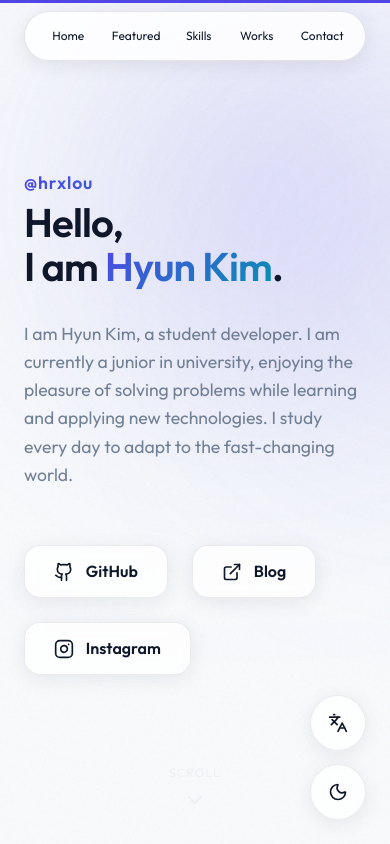
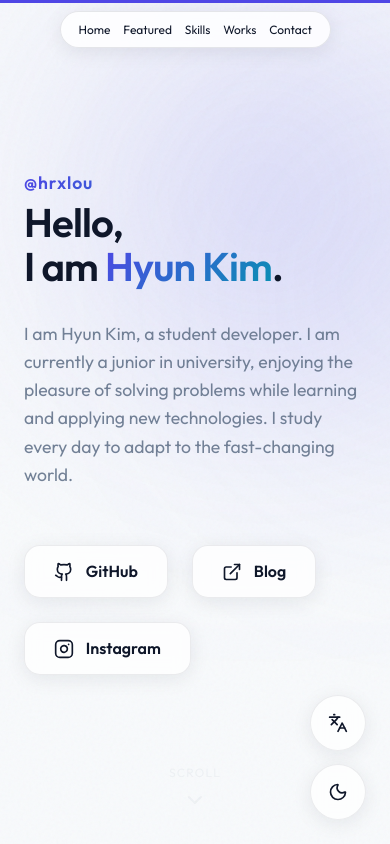
Before and after one commit to hrxlou/PortfolioWeb, a React (Vite) app: page / in a window 390 px wide. Shown: the top 844 px of the page. Built offline with nearby package versions, Linux system fonts and the light colour scheme; no server answers.

Commit message:
[Fix] 네비바 디자인 원복 및 트랜지션 글리치 수정

```diff
--- a/src/components/Navbar.tsx
+++ b/src/components/Navbar.tsx
@@ -70,12 +70,13 @@ const Navbar = ({ onNavClick, theme }: NavbarProps) => {
             display: 'flex',
             alignItems: 'center',
             gap: isMobile ? '0.8rem' : '1.5rem',
-            // 트랜지션 대상 명시 및 부드러운 타이밍 적용
-            transition: 'padding 0.5s cubic-bezier(0.4, 0, 0.2, 1), background 0.5s ease, border-color 0.5s ease, box-shadow 0.5s ease',
-            padding: isBarMode ? '0.4rem 0' : '0.5rem 1.1rem',
-            borderRadius: '100px', // 스크롤 시에도 둥근 끝 유지 (가로 띠 형태여도 양 끝은 둥글게)
+            // 트랜지션 타이밍을 최적화하고 투명도 위주로 제어
+            transition: 'padding 0.4s ease, background 0.4s ease, border-color 0.4s ease, box-shadow 0.4s ease',
+            padding: isBarMode ? '0' : '0.5rem 1.1rem',
+            borderRadius: '100px', // 고정하여 전환 시 직사각형 현상 방지 (어차피 투명해짐)
             background: isBarMode ? 'transparent' : glassBg,
-            border: isBarMode ? '1px solid transparent' : `1px solid ${glassBorder}`,
+            // 'none' 대신 'transparent'를 사용하여 테두리 사라짐을 부드럽게 처리
+            border: `1px solid ${isBarMode ? 'transparent' : glassBorder}`,
             WebkitBackdropFilter: isBarMode ? 'none' : blurEffect,
             backdropFilter: isBarMode ? 'none' : blurEffect,
             boxShadow: isBarMode ? 'none' : shadowEffect,
@@ -87,14 +88,7 @@ const Navbar = ({ onNavClick, theme }: NavbarProps) => {
               href={`#${item.id}`}
               onClick={() => onNavClick(item.id)}
               className="nav-link"
-              style={{
-                fontSize: isMobile ? '0.85rem' : '1rem',
-                fontWeight: 500,
-                // 링크 간격 미세 조정
-                padding: '0.4rem 0.6rem',
-                borderRadius: '50px',
-                transition: 'background 0.3s ease'
-              }}
+              style={{ fontSize: isMobile ? '0.85rem' : '1rem', fontWeight: 500 }}
             >
               {item.name}
             </a>
```
